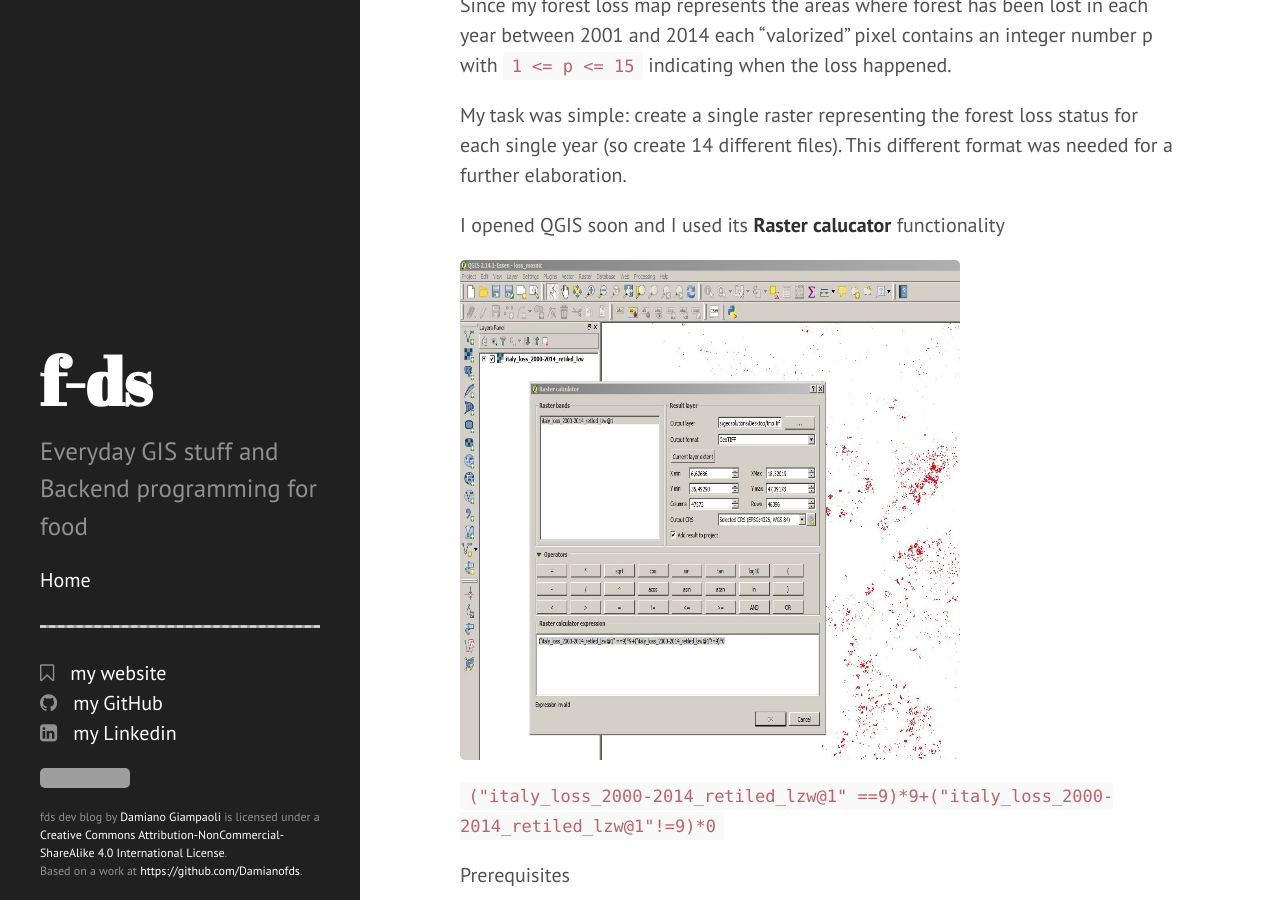
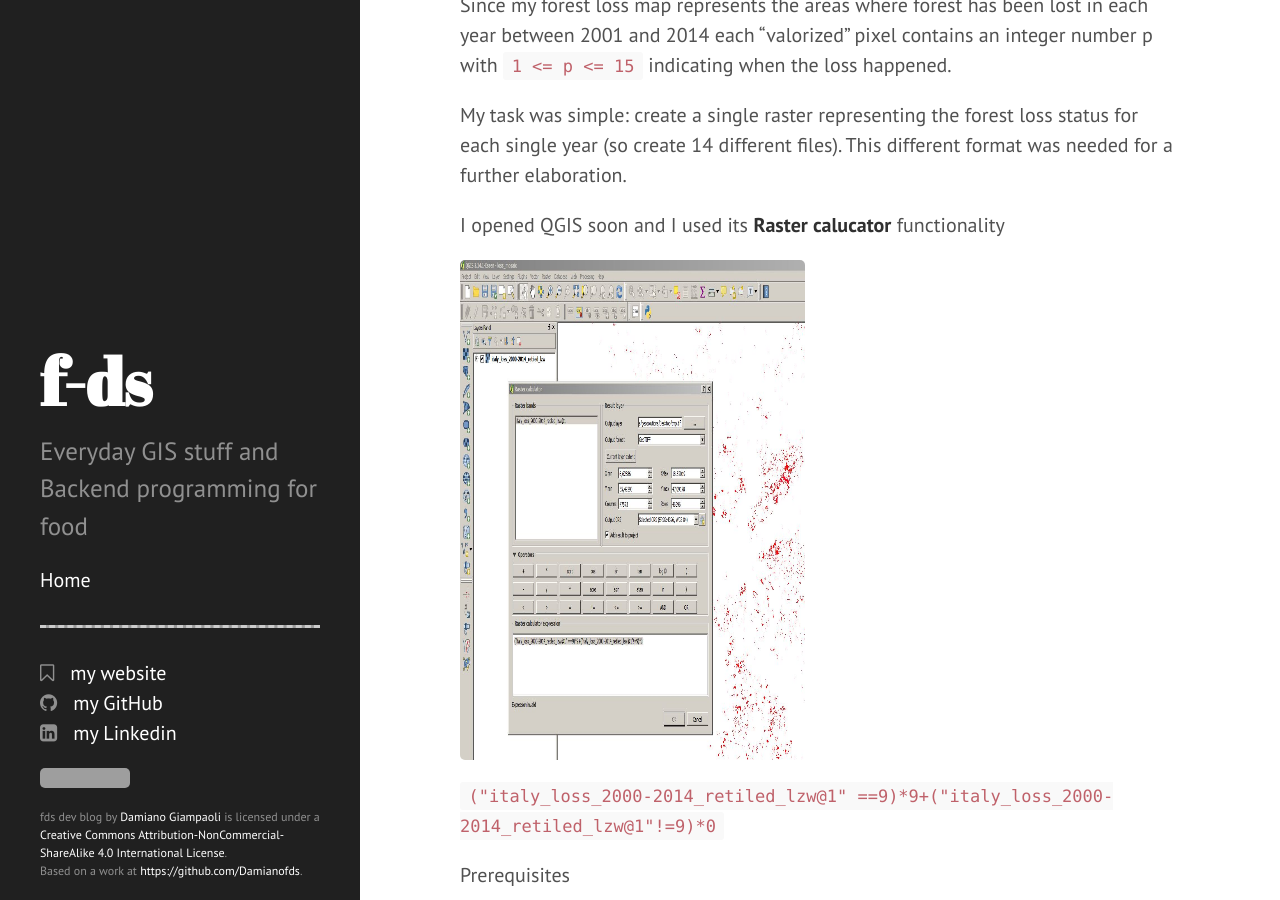
Before and after one commit to f-ds/f-ds.github.io, a Jekyll site: the page built from _posts/2016-04-18-raster-algebra-with-gdal-and-no-qgis.markdown, in a window 1280 px wide and 900 px high, scrolled down 350 px. Built offline with Jekyll 4.4.1, drawn with Linux system fonts in a browser that asks for light colours; nearby versions of some CDN libraries; grey boxes are pictures that could not be loaded.

```diff
--- a/_posts/2016-04-18-raster-algebra-with-gdal-and-no-qgis.markdown
+++ b/_posts/2016-04-18-raster-algebra-with-gdal-and-no-qgis.markdown
@@ -13,7 +13,7 @@
 
 I opened QGIS soon and I used its **Raster calucator** functionality
 
-![The QGis Raster Calculator GUI](https://rawgit.com/f-ds/f-ds.github.io/master/public/img/raster-calculator.jpg){: height="500px" width="500px"}
+![The QGis Raster Calculator GUI](https://rawgit.com/f-ds/f-ds.github.io/master/public/img/raster-calculator.jpg){: height="500px" width="345px"}
 
 `("italy_loss_2000-2014_retiled_lzw@1" ==9)*9+("italy_loss_2000-2014_retiled_lzw@1"!=9)*0`
 
```
